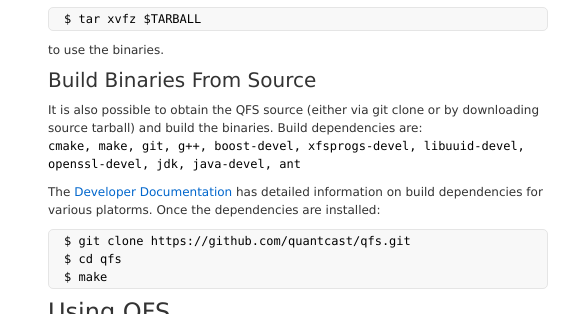
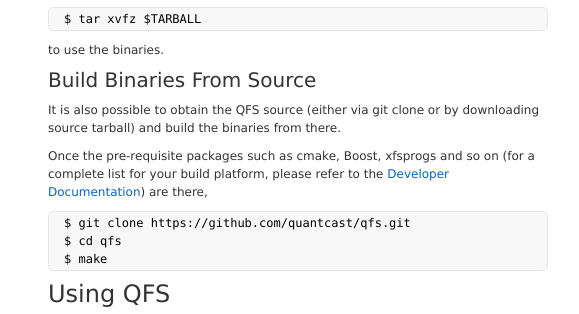
Before and after one commit to quantcast/qfs, a plain HTML site: page pub/index.html in a window 1280 px wide. Shown: the part 266-580 px from the top of the page, 522-1101 px from the left. Drawn offline with Linux system fonts and the light colour scheme; files whose address does not match are found by name.

Commit message:
avoid Redhat style package names. Refer user to developer doc

```diff
--- a/pub/index.html
+++ b/pub/index.html
@@ -42,8 +42,7 @@
 <p>Several binary distributions have been provided to make it easy to try QFS. Obtain the appropriate binary tarball from the <a href="https://github.com/quantcast/qfs/wiki/Binary-Distributions">downloads page</a> and extract it as <code><pre>$ tar xvfz $TARBALL</pre></code>to use the binaries.</p>
 
 <h3>Build Binaries From Source</h3>
-<p>It is also possible to obtain the QFS source (either via git clone or by downloading source tarball) and build the binaries. Build dependencies are: <br><code>cmake, make, git, g++, boost-devel, xfsprogs-devel, libuuid-devel, openssl-devel, jdk, java-devel, ant</code></p>
-<p>The <a href="https://github.com/quantcast/qfs/wiki/Developer-Documentation">Developer Documentation</a> has detailed information on build dependencies for various platorms. Once the dependencies are installed:</p>
+<p>It is also possible to obtain the QFS source (either via git clone or by downloading source tarball) and build the binaries from there.</p><p>Once the pre-requisite packages such as cmake, Boost, xfsprogs and so on (for a complete list for your build platform, please refer to the <a href="https://github.com/quantcast/qfs/wiki/Developer-Documentation">Developer Documentation</a>) are there, </p>
 
 <code><pre>
 $ git clone https://github.com/quantcast/qfs.git
```
